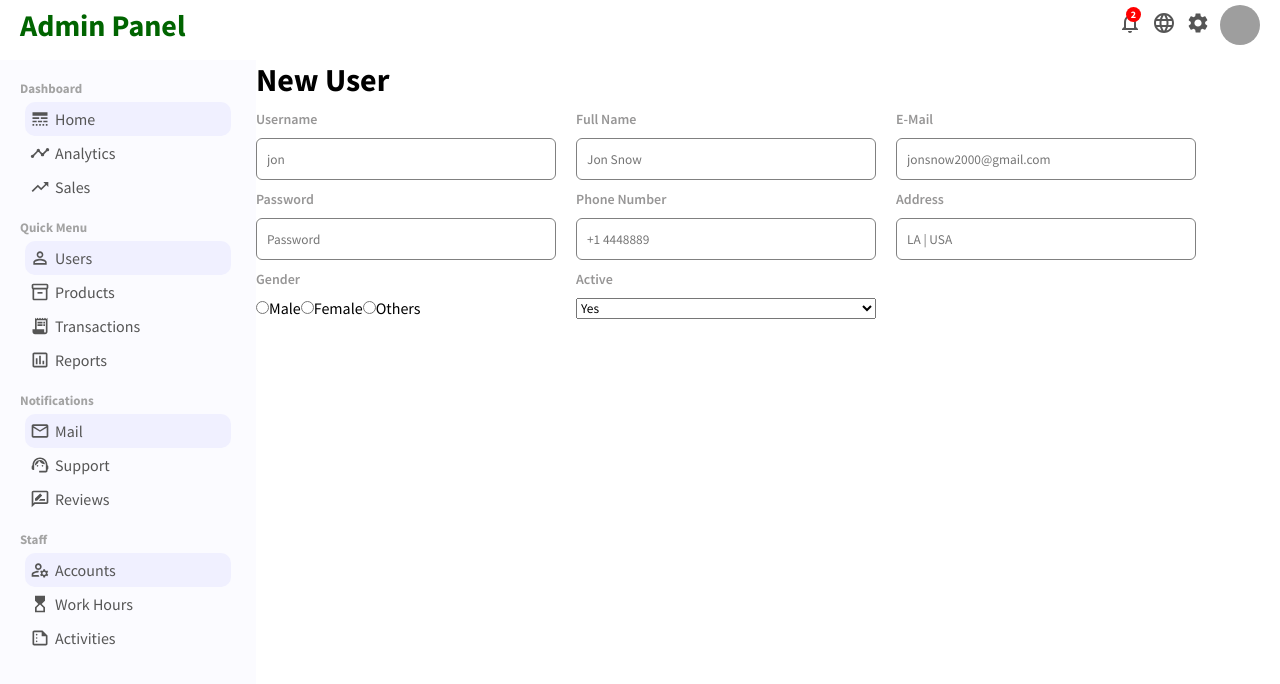
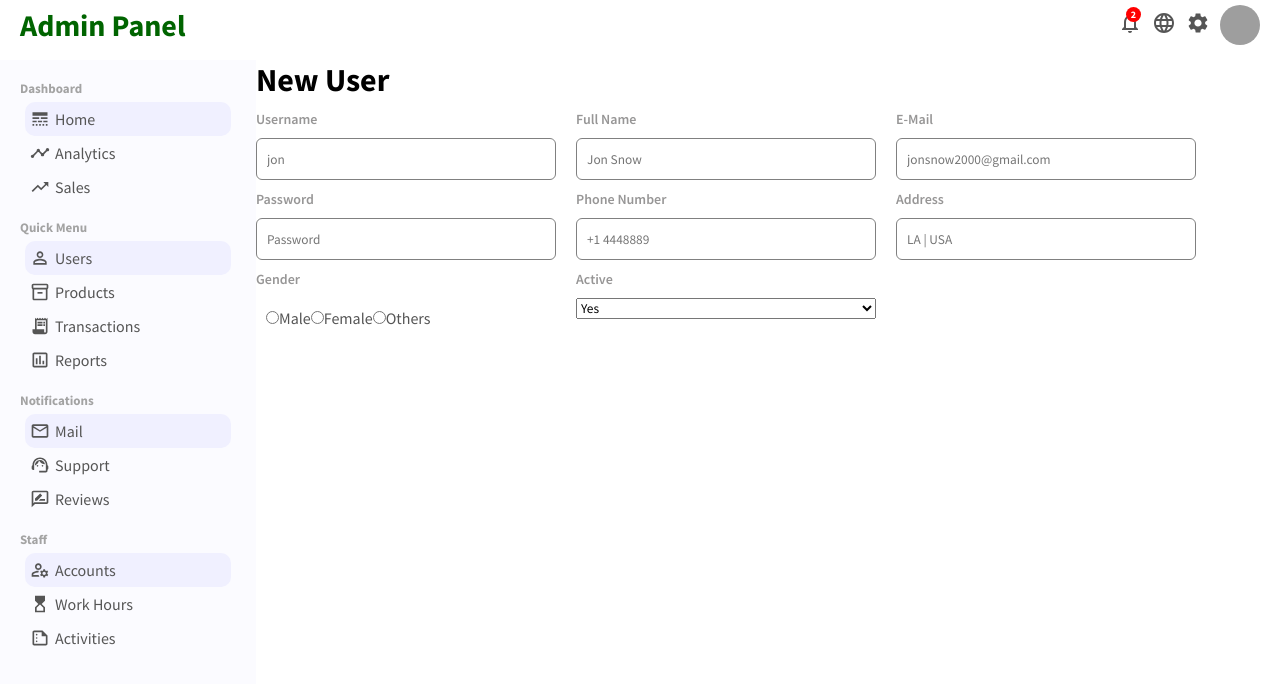
Before and after one commit to PJMantoss/admin_panel, a React (Create React App) app: page /newuser in a window 1280 px wide. Shown: the top 684 px of the page. Built offline with nearby package versions, Linux system fonts and the light colour scheme; grey boxes are pictures that could not be loaded.

Commit message:
update NewUser page

```diff
--- a/src/pages/newUserPage/newUser.css
+++ b/src/pages/newUserPage/newUser.css
@@ -27,3 +27,9 @@
     border-radius: 6px;
     border: 1px solid gray;
 }
+
+.newUserGender {
+    margin: 10px;
+    font-size: 16px;
+    color: #555;
+}
```
